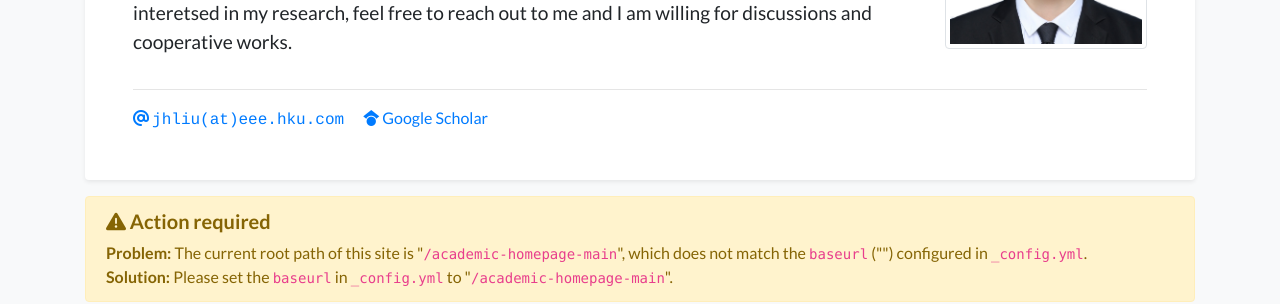
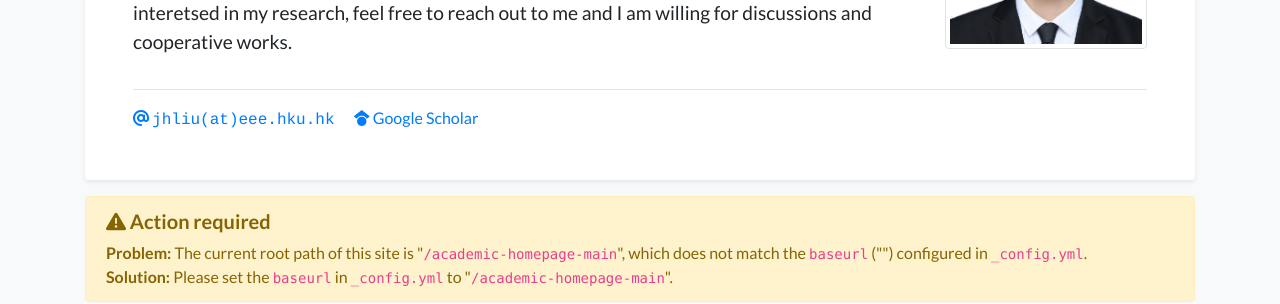
Before and after one commit to johnny-eee/academic-homepage-main, a Jekyll site: the page built from index.html, in a window 1280 px wide and 1211 px high. Shown: the part 279-583 px from the top of the window. Built offline with Jekyll 4.4.1, drawn with Linux system fonts in a browser that asks for light colours; a style sheet for code colours, icons or effects is not loaded.

Commit message:
Update profile.yml

```diff
--- a/_data/profile.yml
+++ b/_data/profile.yml
@@ -9,7 +9,7 @@ navbar_name: "Junhong (Johnny) Liu"
 
 
 gscholar: "https://scholar.google.com/citations?user=Pm4WWGoAAAAJ&hl=en&oi=ao"
-email: "jhliu@eee.hku.com"
+email: "jhliu@eee.hku.hk"
 # cv_link: link-to-your-cv-file
 #github: your_github_id
 #twitter: your_twitter_id
```
